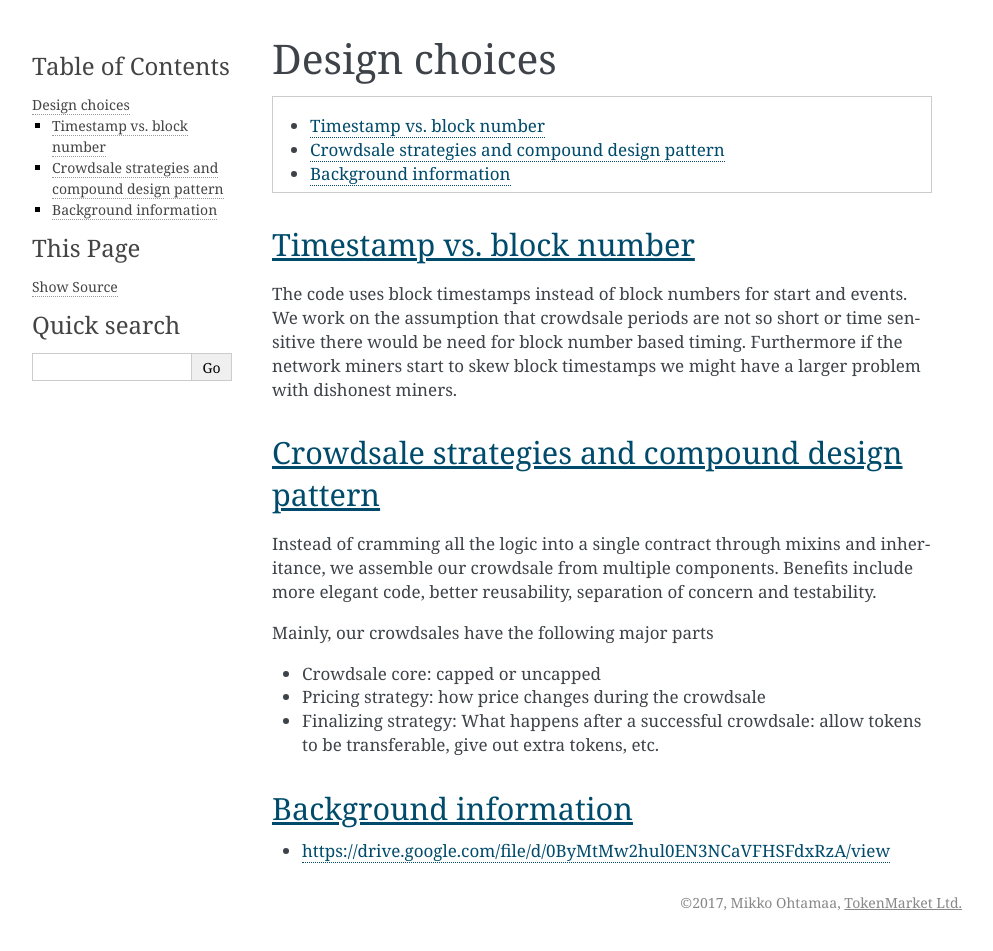
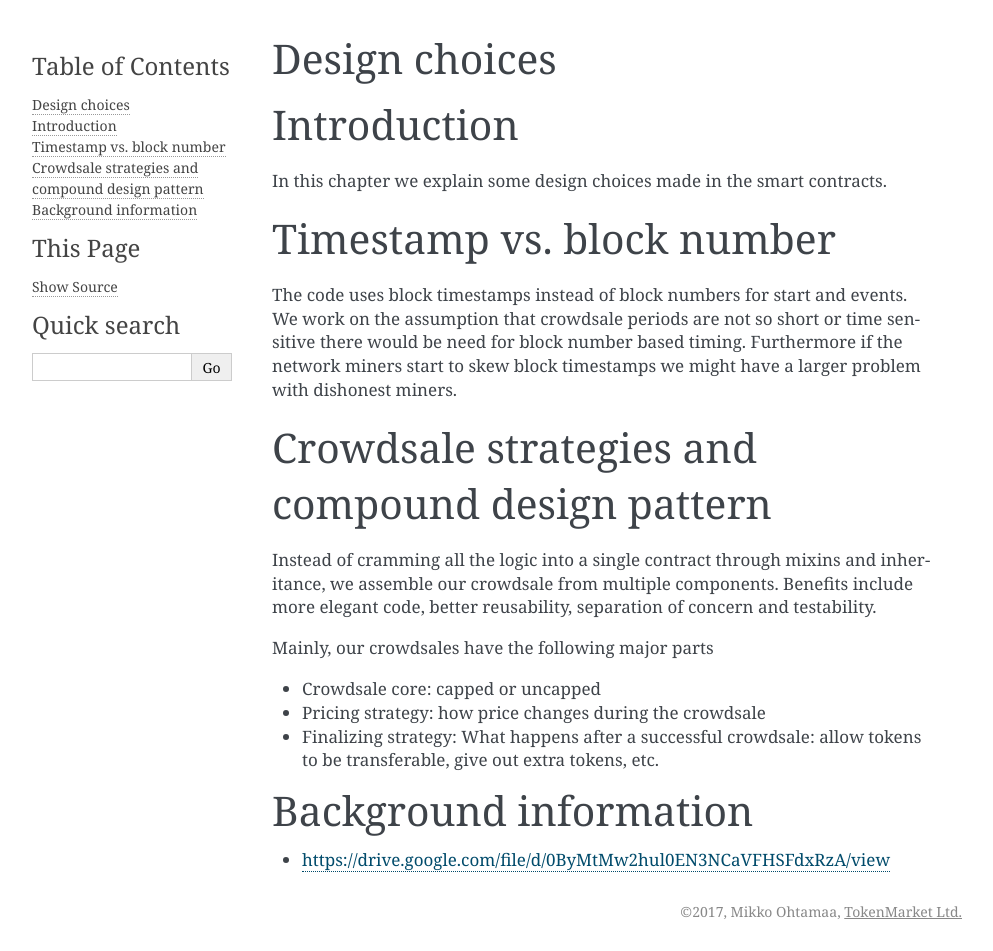
Before and after one commit to TokenMarketNet/smart-contracts, a Sphinx documentation site: the page built from docs/source/designchoices.rst, in a window 1280 px wide. Shown: the whole page, without its empty margins (148-1141 px from the left). Built offline with Sphinx 7.4.7, drawn with Linux system fonts in a browser that asks for light colours.

Commit message:
Updated Design choices

```diff
--- a/docs/source/designchoices.rst
+++ b/docs/source/designchoices.rst
@@ -3,13 +3,18 @@
 
 .. contents:: :local:
 
+Introduction
+============
+
+In this chapter we explain some design choices made in the smart contracts.
+
 Timestamp vs. block number
-^^^^^^^^^^^^^^^^^^^^^^^^^^
+==========================
 
 The code uses block timestamps instead of block numbers for start and events. We work on the assumption that crowdsale periods are not so short or time sensitive there would be need for block number based timing. Furthermore if the network miners start to skew block timestamps we might have a larger problem with dishonest miners.
 
 Crowdsale strategies and compound design pattern
-^^^^^^^^^^^^^^^^^^^^^^^^^^^^^^^^^^^^^^^^^^^^^^^^
+================================================
 
 Instead of cramming all the logic into a single contract through mixins and inheritance, we assemble our crowdsale from multiple components. Benefits include more elegant code, better reusability, separation of concern and testability.
 
@@ -22,7 +27,6 @@
 * Finalizing strategy: What happens after a successful crowdsale: allow tokens to be transferable, give out extra tokens, etc.
 
 Background information
-^^^^^^^^^^^^^^^^^^^^^^
-
+======================
 
 * https://drive.google.com/file/d/0ByMtMw2hul0EN3NCaVFHSFdxRzA/view
```
